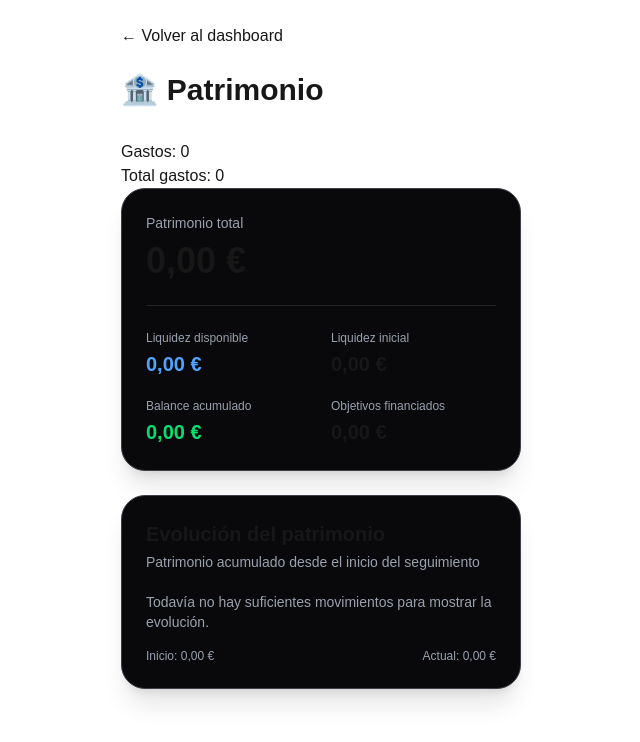
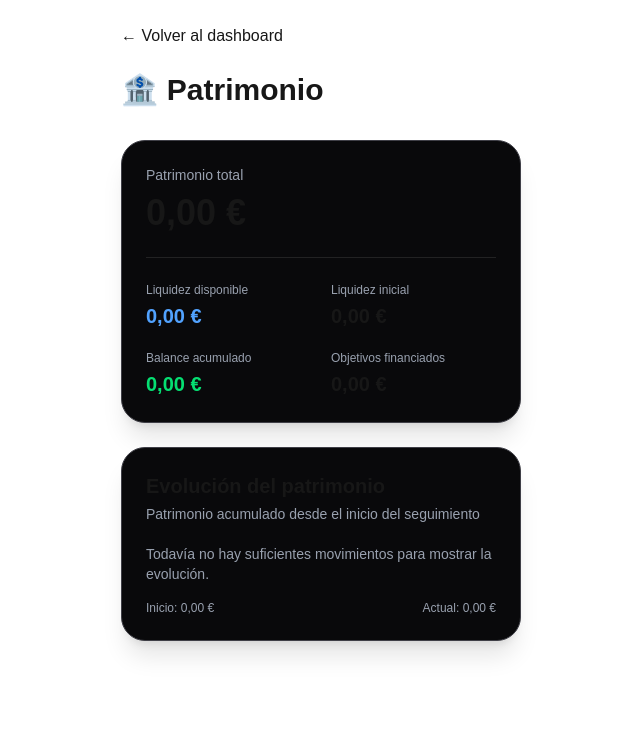
Before and after one commit to romansanchez1994/fin360, a Next.js app: page /patrimony in a window 1280 px wide. Shown: the top 742 px of the page, without its empty margins (319-959 px from the left). Built offline with nearby package versions, Linux system fonts and the light colour scheme; no server answers; the database is empty.

Commit message:
Remove expense display from Patrimonio page
Removed expense-related paragraphs from the Patrimonio page.

```diff
--- a/app/patrimony/page.tsx
+++ b/app/patrimony/page.tsx
@@ -276,13 +276,6 @@ export default async function PatrimonyPage() {
         🏦 Patrimonio
       </h1>
 
-      <p>
-        Gastos: {expenses?.length}
-      </p>
-
-      <p>
-        Total gastos: {totalExpenses}
-      </p>
       {/* Tarjeta 1: Resumen patrmonial */}
 
       <section
```
